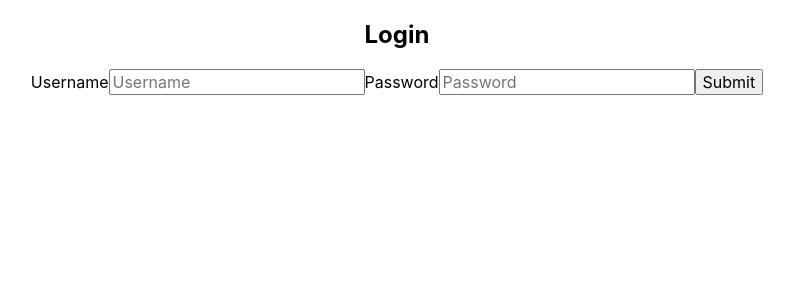
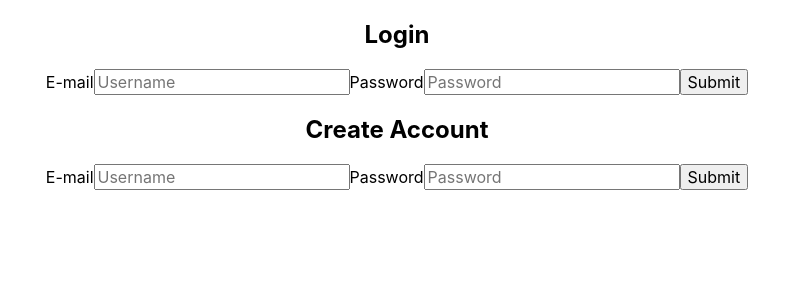
Before and after one commit to kayyali18/movie-tracker, a React (Create React App) app: page / in a window 1280 px wide. Shown: the top 300 px of the page, without its empty margins (243-1037 px from the left). Built offline with nearby package versions, Linux system fonts and the light colour scheme; no server answers.

Commit message:
Add create account form and edit labels for both forms

```diff
--- a/src/Components/Login/Login.js
+++ b/src/Components/Login/Login.js
@@ -9,16 +9,6 @@ class Login extends Component {
       password: '',
     }
   }
-  // fetch('/api/v1/projects', {
-  //   method: 'POST',
-  //   body: JSON.stringify({
-  //     projectName: 'Foo',
-  //     totalPoints: 100
-  //   }),
-  //   headers: {
-  //     'content-type': 'application/json'
-  //   }
-  // });
 
   async componentDidMount() {
     const url = `http://localhost:3000/api/users`
@@ -33,7 +23,7 @@ class Login extends Component {
       }
     })
 
-
+    console.log (req)
   }
 
   resetForm = () => {
@@ -56,10 +46,11 @@ class Login extends Component {
   render() {
     const { user, password } = this.state
     return (
+      <section className='login-main' >
       <form className="login-form" onSubmit={this.submitLogin}>
         <h2>Login</h2>
         <label>
-          Username
+          E-mail
           <input name='user' placeholder="Username" type="text" value={user} onChange={this.handleChange}/>
         </label>
         <label>
@@ -68,6 +59,20 @@ class Login extends Component {
         </label>
           <button>Submit</button>
       </form>
+      <form className="login-new-user" onSubmit={this.submitLogin}>
+        <h2>Create Account</h2>
+        <label>
+          E-mail
+          <input name='user' placeholder="Username" type="text" value={user} onChange={this.handleChange}/>
+        </label>
+        <label>
+          Password
+          <input name='password' placeholder="Password" type="password" value={password} onChange={this.handleChange}/>
+        </label>
+          <button>Submit</button>
+      </form>
+
+      </section>
     )
   }
 }
```
